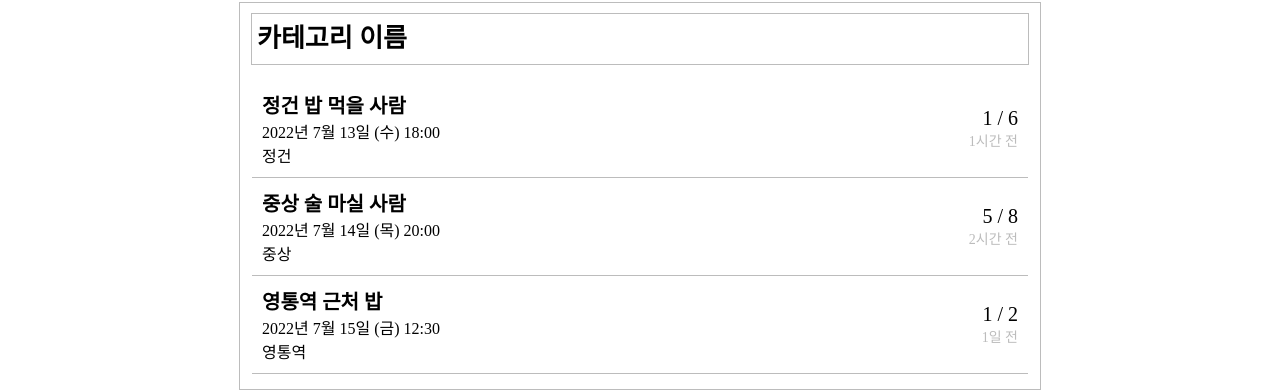
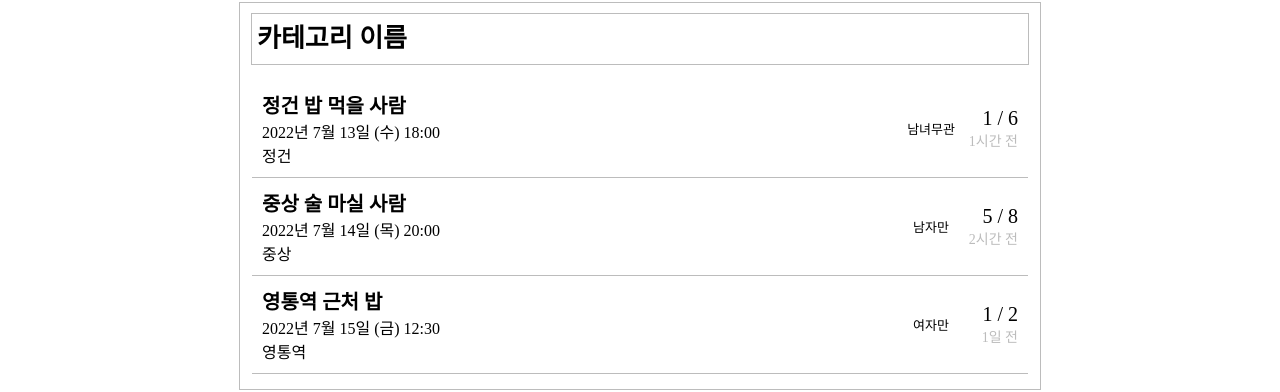
Before and after one commit to mucent/khuromise-frontend, a React (Create React App) app: page /post in a window 1280 px wide. Shown: the part 119-511 px from the top of the page. Built offline with nearby package versions, Linux system fonts and the light colour scheme.

Commit message:
[UPDATE] PostList -> Gender 추가

```diff
--- a/src/App.js
+++ b/src/App.js
@@ -3,8 +3,9 @@ import { createGlobalStyle } from "styled-components";
 import Header from "./components/Header/Header";
 import CreatePost from "./components/createpost/CreatePost";
 import Login from "./components/LoginRegister/Login";
-import PostListTemplate from "./components/PostList/PostListTemplate";
+import PostList from "./components/PostList/PostList";
 import TestBar from "./components/TestBar";
+import Post from "./components/Post/Post";
 
 const GlobalStyle = createGlobalStyle`
   display: flex;
@@ -22,7 +23,8 @@ function App() {
       <TestBar />
       <Routes>
         <Route path="/login" element={<Login />}></Route>
-        <Route path="/post" element={<PostListTemplate />}></Route>
+        <Route path="/post" element={<PostList />}></Route>
+        <Route path="/post/1" element={<Post />}></Route>
         <Route path="/createpost" element={<CreatePost />}></Route>
       </Routes>
     </BrowserRouter>
--- a/src/components/PostList/PostListTemplate.js
+++ b/src/components/PostList/PostList.js
@@ -2,7 +2,7 @@ import styled from "styled-components";
 import PostListBody from "./PostListBody";
 import PostListHeader from "./PostListHeader";
 
-const PostListTemplateBlock = styled.div`
+const PostListBlock = styled.div`
   width: 800px;
   height: auto;
   margin: 0 auto;
@@ -14,13 +14,13 @@ const PostListTemplateBlock = styled.div`
   align-items: center;
 `;
 
-const PostListTemplate = () => {
+const PostList = () => {
   return (
-    <PostListTemplateBlock>
+    <PostListBlock>
       <PostListHeader />
       <PostListBody />
-    </PostListTemplateBlock>
+    </PostListBlock>
   );
 };
 
-export default PostListTemplate;
+export default PostList;
--- a/src/components/PostList/PostListBody.js
+++ b/src/components/PostList/PostListBody.js
@@ -14,6 +14,7 @@ const PostListBody = () => {
         title="정건 밥 먹을 사람"
         date="2022년 7월 13일 (수) 18:00"
         place="정건"
+        gender="남녀무관"
         participant="1 / 6"
         written_time="1시간 전"
       />
@@ -21,6 +22,7 @@ const PostListBody = () => {
         title="중상 술 마실 사람"
         date="2022년 7월 14일 (목) 20:00"
         place="중상"
+        gender="남자만"
         participant="5 / 8"
         written_time="2시간 전"
       />
@@ -28,6 +30,7 @@ const PostListBody = () => {
         title="영통역 근처 밥"
         date="2022년 7월 15일 (금) 12:30"
         place="영통역"
+        gender="여자만"
         participant="1 / 2"
         written_time="1일 전"
       />
--- a/src/components/PostList/PostListItem.js
+++ b/src/components/PostList/PostListItem.js
@@ -14,7 +14,7 @@ const PostListItemBlock = styled.div`
 `;
 
 const LeftBox = styled.div`
-  width: 70%;
+  width: 85%;
   height: 100%;
   margin-left: 10px;
 
@@ -25,7 +25,7 @@ const LeftBox = styled.div`
 `;
 
 const RightBox = styled.div`
-  width: 30%;
+  width: 8%;
   height: 100%;
   margin-right: 10px;
 
@@ -73,7 +73,24 @@ const WrittenTime = styled.div`
   justify-content: flex-end;
 `;
 
-const PostListItem = ({ title, date, place, participant, written_time }) => {
+const GenderBox = styled.div`
+  width: 7%;
+  height: 100%;
+  font-size: 13px;
+
+  display: flex;
+  justify-content: center;
+  align-items: center;
+`;
+
+const PostListItem = ({
+  title,
+  date,
+  place,
+  gender,
+  participant,
+  written_time,
+}) => {
   return (
     <PostListItemBlock>
       <LeftBox>
@@ -81,6 +98,7 @@ const PostListItem = ({ title, date, place, participant, written_time }) => {
         <Date>{date}</Date>
         <Place>{place}</Place>
       </LeftBox>
+      <GenderBox>{gender}</GenderBox>
       <RightBox>
         <Participant>{participant}</Participant>
         <WrittenTime>{written_time}</WrittenTime>
```
